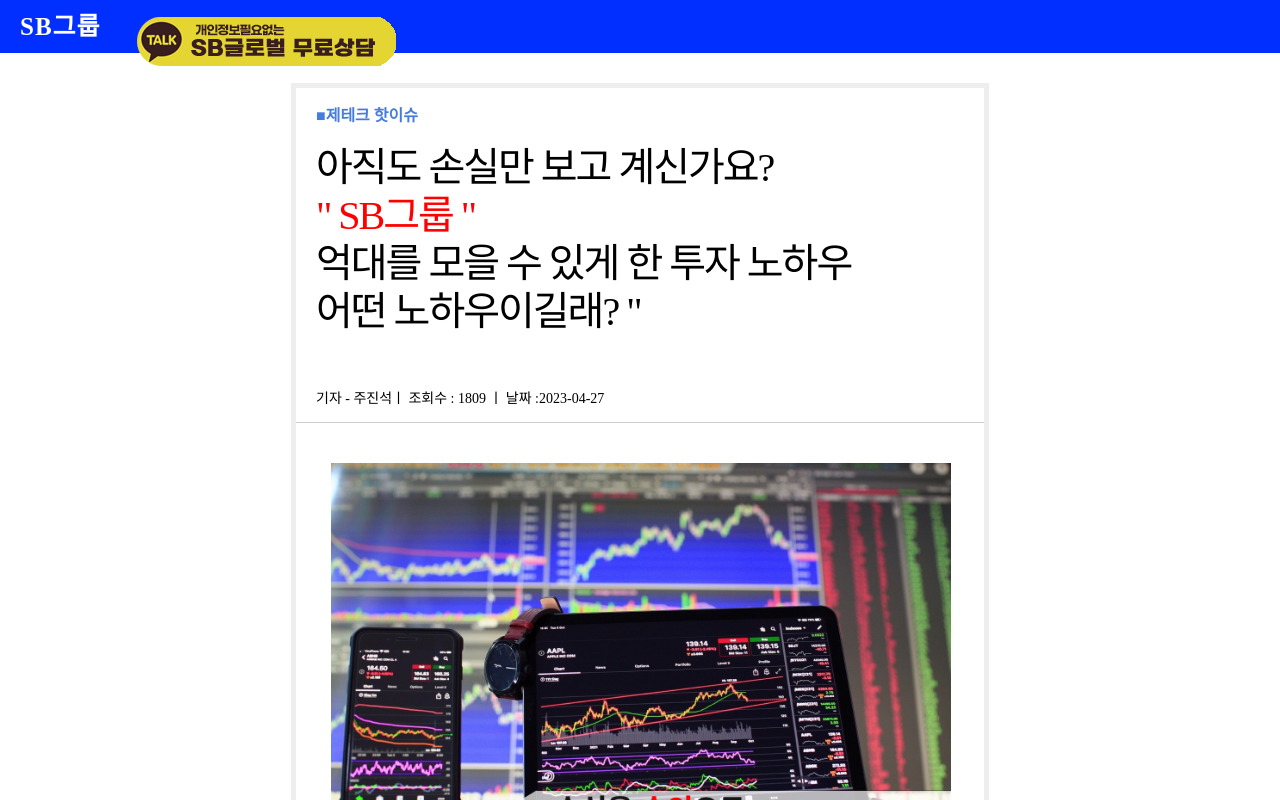
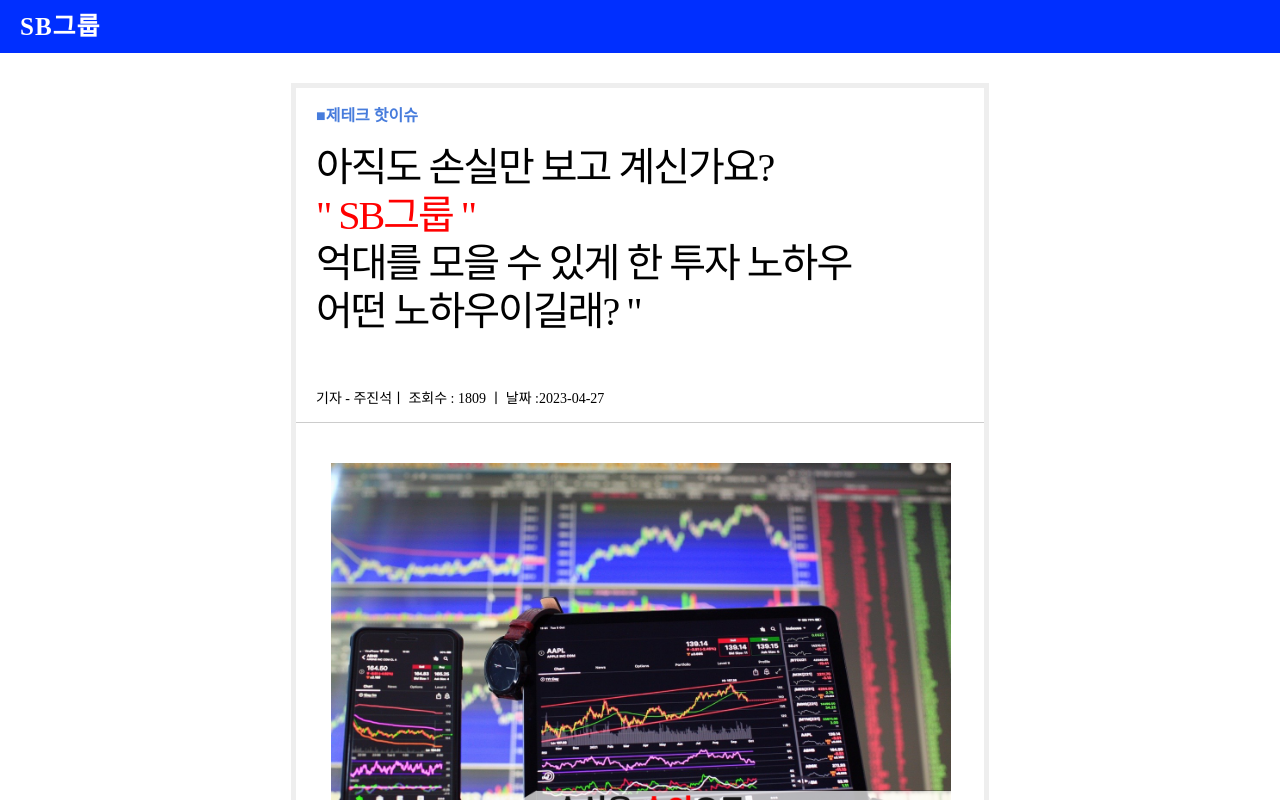
Before and after one commit to euntti/newstest, a React (Create React App) app: page /news in a window 1280 px wide. Shown: the top 800 px of the page. Built offline with nearby package versions, Linux system fonts and the light colour scheme; no server answers.

Commit message:
이미지적용

```diff
--- a/src/Main2.js
+++ b/src/Main2.js
@@ -116,14 +116,10 @@ function Main2() {
       <div>
       <div className="nav">
         <div>SB그룹</div>
-        <div class="imgbox banner">
-                <img
-                  // style={{ width: 620, height: "auto" }}
-                  src={"/img/kakao.png"}
-                  alt=""
-                />
-
-            <a
+          <div>
+            <a img
+            // style={{ width: 620, height: "auto" }}
+              src={"/img/kakao.png"}
               href="#"
               onClick={() => {
                 window.open("https://sbstock.kr/", "_blank");
```
